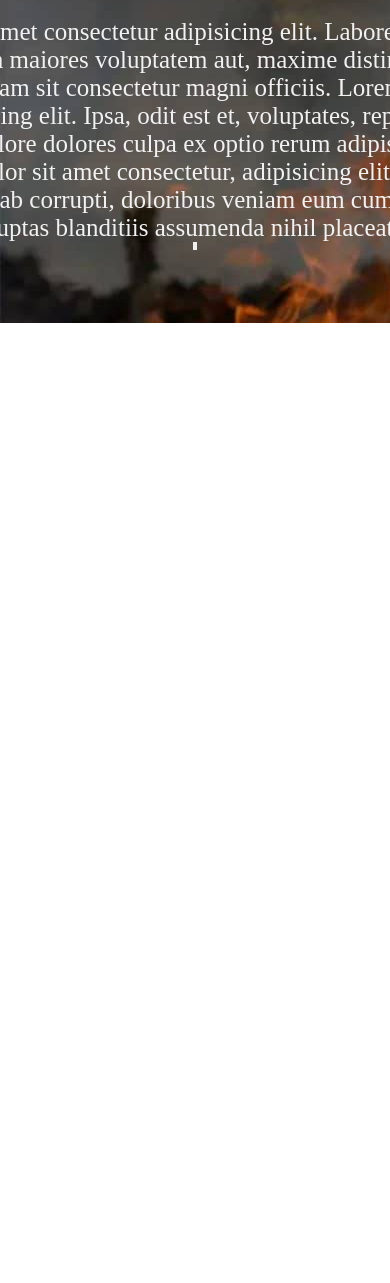
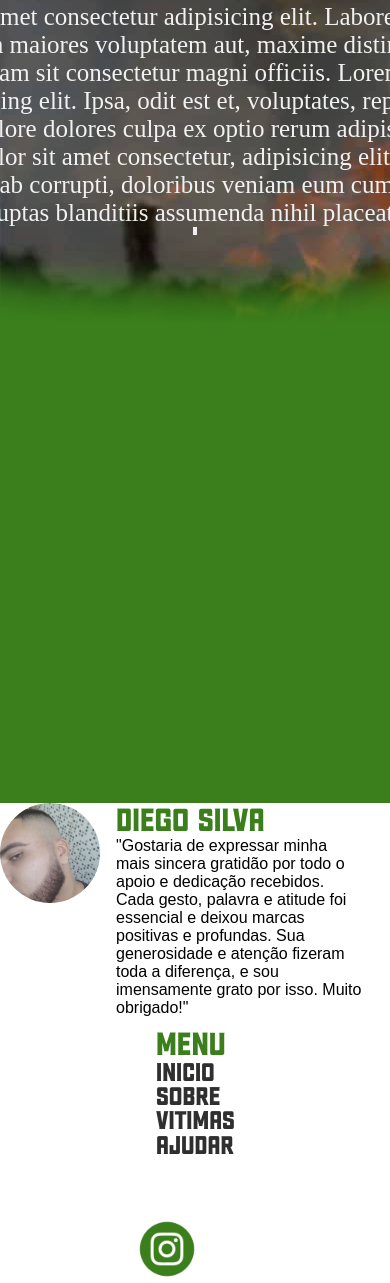
Before and after one commit to xXTHUND3RXx/Projeto-final-m2, a plain HTML site: page inicio.html in a window 390 px wide. Shown: the part 227-1510 px from the top of the page. Before the commit the page ends 844 px from the top, so only its background shows below. Drawn offline with Linux system fonts and the light colour scheme.

Commit message:
:construction: build: Adicionei a divisão atualizada e o footer no inicio.html

```diff
--- a/inicio.html
+++ b/inicio.html
@@ -38,7 +38,57 @@
                         </button>
             </div>
     </section>
+    <section id="container-2">
+        <img id="divison" src="./public/images/divisão verde 1.png" alt="">
+    </section>
 </main>
+<footer>
+    <div id="container-reviews">
+        <div class="review">
+            <div class="photo-review">
+                <img src="./public/images/Dg.jpg" alt="">
+            </div>
+            <div class="text-review">
+                <div class="name-review">
+                    <h2>Diego Silva</h2>
+                </div>
+                <div class="description-review">
+                    "Gostaria de expressar minha mais sincera gratidão por todo o apoio e dedicação recebidos. Cada gesto, palavra e atitude foi essencial e deixou marcas positivas e profundas. Sua generosidade e atenção fizeram toda a diferença, e sou imensamente grato por isso. Muito obrigado!"
+                </div>
+            </div>
+        </div>
+
+        <div class="review">
+            <div class="photo-review">
+                <img src="./public/images/Dg.jpg" alt="">
+            </div>
+            <div class="text-review">
+                <div class="name-review">
+                    <h2>Pica-pau</h2>
+                </div>
+                <div class="description-review">
+                    "Gostaria de expressar minha mais sincera gratidão por todo o apoio e dedicação recebidos. Cada gesto, palavra e atitude foi essencial e deixou marcas positivas e profundas. Sua generosidade e atenção fizeram toda a diferença, e sou imensamente grato por isso. Muito obrigado!"
+                </div>
+            </div>
+        </div>
+    </div>
+
+    <div id="nav-container">
+        <ul class="nav-links">
+            <h1> Menu </h1>
+            <a href="inicio.html"> Inicio </a>
+            <a href=""> Sobre </a>
+            <a href=""> Vitimas </a>
+            <a href=""> Ajudar </a>
+        </ul>
+    </div>
+
+    <div id="social-buttons">
+        <ul id="social-nav">
+            <img class="icon" src="./public/images/instagram-logo.png" alt="">
+        </ul>
+    </div>
+</footer>
     <script src="./src/js/inicio.js"></script>
 </body>
 </html>
--- a/src/styles/Sobre.css
+++ b/src/styles/Sobre.css
@@ -21,9 +21,16 @@ body {
 
 #text1 p {
     font-family: "Mont Bold";
-    font-size: 2rem;
+    font-size: 1.7rem;
     text-align: start;
 
+}
+
+.nav-links {
+    display: flex;
+    flex-direction: column;
+    padding-top: 0rem;
+    gap: 0px;
 }
 
 
--- a/src/styles/global.css
+++ b/src/styles/global.css
@@ -193,6 +193,7 @@ footer {
     display: flex;
     flex-direction: column;
     padding-top: 0rem;
+    gap: 15px;
 }
 
 .nav-links a {
@@ -299,6 +300,12 @@ footer {
     }
     #container-reviews {
         width: 100%; /* Ocupa toda a largura */
+        height: 14rem;
+    }
+    .name-review h2{
+        position: relative;
+        top: 0rem;
+        font-size: 2rem;
     }
 
     .description-review {
--- a/src/styles/inicio.css
+++ b/src/styles/inicio.css
@@ -1,41 +1,3 @@
-.header {
-    background-color: var(--bk-whiteice);
-    border-bottom: 2px solid #0000ff;
-}
-
-#barnav {
-    display: flex;
-    justify-content: center;
-    padding: 15px 0;
-}
-
-.navlist a {
-    font-size: 2.3rem;
-}
-
-.navlist {
-    font-family: "Uniform";
-    align-items: center;
-    display: flex;
-    gap: 2rem;
-}
-
-.nav-itens {
-    text-decoration: none;
-    color: var(--text-1);
-    font-weight: bold;
-}
-
-.nav-itens:hover {
-    color: #ea2e26;
-}
-
-.nav-icons {
-    width: 55px;
-    vertical-align: middle;
-    margin-right: 5px;
-}
-
 #container-1{
     display: flex;
     align-items: center;
@@ -49,11 +11,12 @@
 }
 
 #text-container{
-
+    display: flex;
+    flex-direction: column;
 }
 
 #text-container p{
-    margin-top: 50px;
+    margin-top: 20px;
     width: 70ch;
     font-size: 25px;
     color: var(--text-2);
@@ -66,3 +29,21 @@
     font-family: "Uniform";
     font-size: 3rem;
 }
+
+#divison{
+    position: relative;
+    height: 10rem;
+    width: 100%;
+    top: -16.8rem;
+}
+
+#container-2{
+    display: flex;
+    align-items: center;
+    justify-content: center;
+    flex-direction: column;
+    background-color: var(--bk-green);
+    height: 30rem;
+    width: 100%;
+    text-align: center;
+}
```
Also changed, not shown: Sobre.html (+1 -1 lines), public/images/Divisão verde.png (deleted), public/images/divisão verde 1.png (added).
